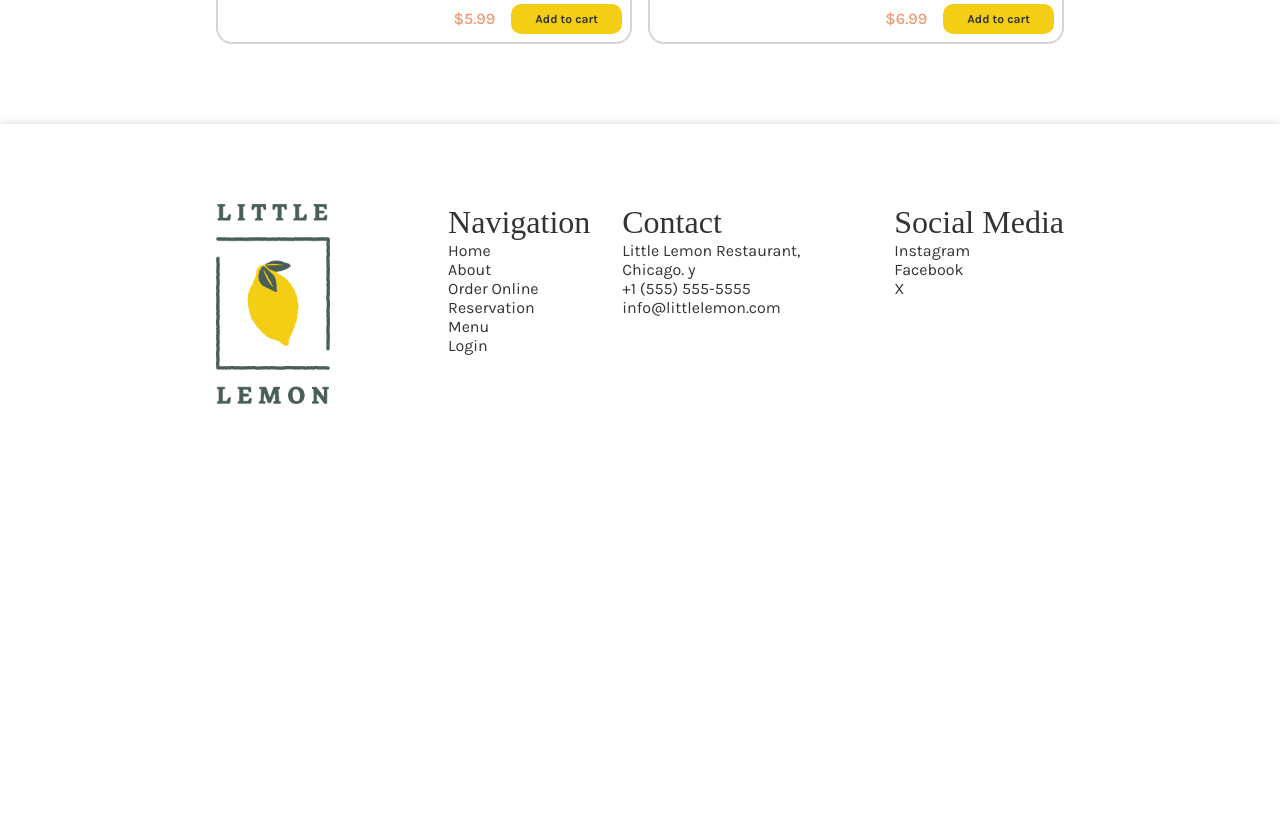
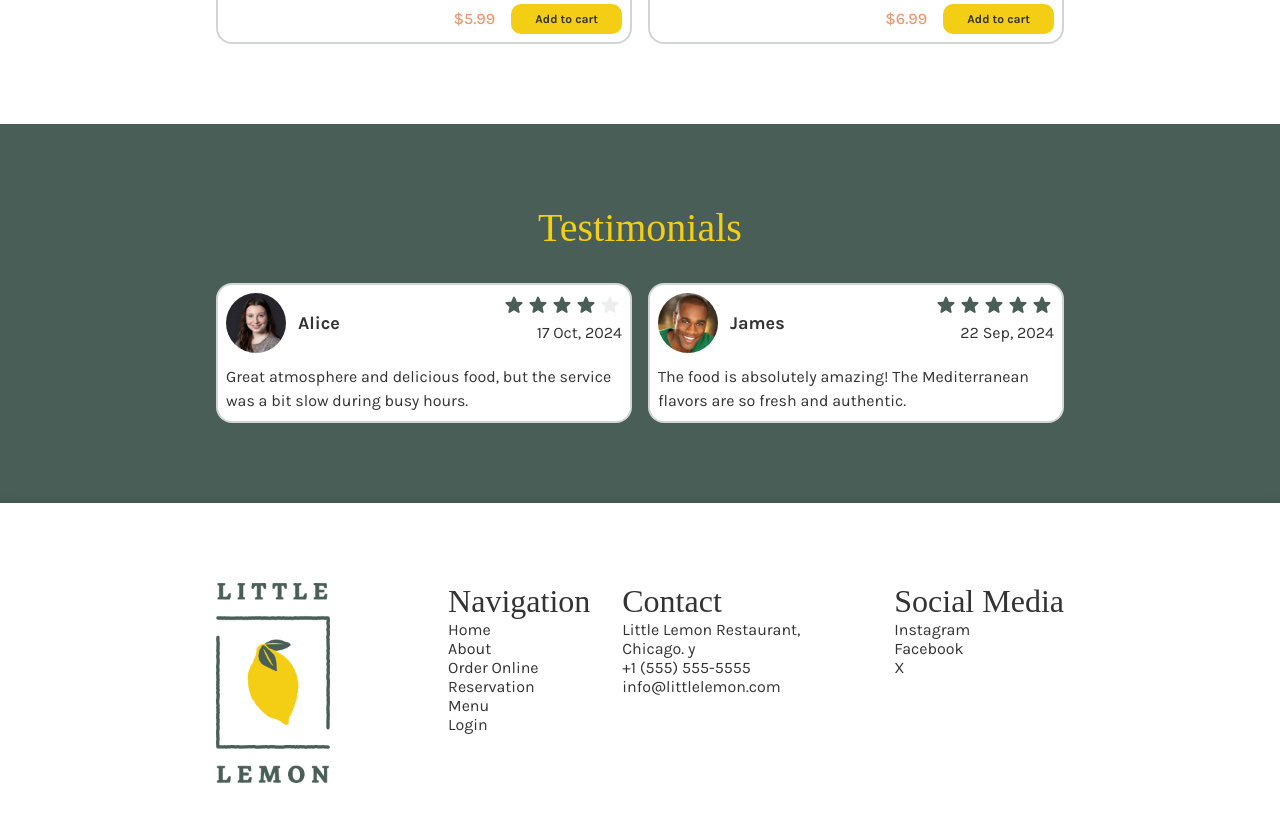
Before and after one commit to thedanieldiya/littlelemon, a React (Create React App) app: page / in a window 1280 px wide. Shown: the part 1125-1946 px from the top of the page. Before the commit the page ends 1609 px from the top, so only its background shows below. Built offline with nearby package versions, Linux system fonts and the light colour scheme; a web font is replaced by a local one.

Commit message:
testimonials

```diff
--- a/src/assets/index.js
+++ b/src/assets/index.js
@@ -5,3 +5,5 @@ export { default as GreekSalad } from "./greekSalad.jpg";
 export { default as LemonDessert } from "./lemonDessert.jpg";
 export { default as Bruschetta } from "./bruschetta.jpg";
 export { default as Nachos } from "./nachos.jpg";
+export { default as Alice } from "./alice.jpg";
+export { default as James } from "./james.jpg";
--- a/src/pages/home/Home.jsx
+++ b/src/pages/home/Home.jsx
@@ -2,12 +2,14 @@ import React from "react";
 import "./home.css";
 import Hero from "./hero/Hero";
 import Specials from "./specials/Specials";
+import Testimonials from "./testimonials/Testimonials";
 
 const Home = () => {
 	return (
 		<>
 			<Hero />
 			<Specials />
+			<Testimonials />
 		</>
 	);
 };
--- /dev/null
+++ b/src/pages/home/testimonials/TestimonialCard.jsx
@@ -0,0 +1,45 @@
+const TestimonialCard = ({ image, name, stars, date, testimony }) => {
+	const renderStars = () => {
+		const totalStars = 5; // Maximum number of stars
+		const starElements = [];
+
+		for (let i = 1; i <= totalStars; i++) {
+			starElements.push(
+				<svg
+					key={i}
+					xmlns="http://www.w3.org/2000/svg"
+					width="24px"
+					height="24px"
+					viewBox="0 0 24 24"
+					className={`star ${i <= stars ? "filled" : "empty"}`}
+				>
+					<path
+						fill={i <= stars ? "var(--green)" : "var(--s-grey)"}
+						d="m12 17.27l4.15 2.51c.76.46 1.69-.22 1.49-1.08l-1.1-4.72l3.67-3.18c.67-.58.31-1.68-.57-1.75l-4.83-.41l-1.89-4.46c-.34-.81-1.5-.81-1.84 0L9.19 8.63l-4.83.41c-.88.07-1.24 1.17-.57 1.75l3.67 3.18l-1.1 4.72c-.2.86.73 1.54 1.49 1.08z"
+					></path>
+				</svg>
+			);
+		}
+		return starElements;
+	};
+
+	return (
+		<article className="testimonial__card">
+			<div className="testimonial__header">
+				<div className="testifier">
+					<img src={image} alt={name} />
+					<p className="card__title">{name}</p>
+				</div>
+				<div className="testifier__details">
+					<span className="testifier__ratings">
+						{renderStars()} {/* Render the stars based on the rating */}
+					</span>
+					<p className="paragraph__text">{date}</p>
+				</div>
+			</div>
+			<p className="paragraph__text">{testimony}</p>
+		</article>
+	);
+};
+
+export default TestimonialCard;
--- a/src/pages/home/testimonials/Testimonials.jsx
+++ b/src/pages/home/testimonials/Testimonials.jsx
@@ -1,10 +1,26 @@
 import React from "react";
 import "./testimonials.css";
+import { testimonies } from "./testimonies";
+import TestimonialCard from "./TestimonialCard";
 
 const Testimonials = () => {
 	return (
 		<div className="testimonials">
-			<section className="section"></section>
+			<section className="section">
+				<h2 className="sub__title">Testimonials</h2>
+				<div className="special__meals">
+					{testimonies.map(({ name, testimony, image, stars, date }) => (
+						<TestimonialCard
+							key={name}
+							name={name}
+							testimony={testimony}
+							image={image}
+							stars={stars}
+							date={date}
+						/>
+					))}
+				</div>
+			</section>
 		</div>
 	);
 };
--- a/src/pages/home/testimonials/testimonials.css
+++ b/src/pages/home/testimonials/testimonials.css
@@ -0,0 +1,74 @@
+.testimonials {
+	background: var(--green);
+}
+
+.testimonials h2 {
+	color: var(--yellow);
+	width: fit-content;
+	margin: 0 auto;
+	margin-bottom: 32px;
+}
+
+.testimonial__card {
+	border-radius: 16px;
+	border: 2px solid var(--green-25);
+	transition: all 0.4s ease-in-out;
+	padding: 8px;
+	gap: 12px;
+	display: flex;
+	background-color: #fff;
+	flex-direction: column;
+}
+
+.testimonial__header {
+	display: flex;
+	align-items: start;
+	justify-content: space-between;
+}
+
+.testifier {
+	display: flex;
+	align-items: center;
+	gap: 12px;
+}
+
+.testifier__details {
+	display: flex;
+	flex-direction: column;
+	align-items: end;
+}
+
+.testimonial__card p {
+	color: var(--s-black);
+}
+
+.testimonial__card > p {
+	width: 100%;
+}
+
+.testimonial__card img {
+	height: 60px;
+	width: 60px;
+	object-fit: cover;
+	border-radius: 50%;
+}
+
+.testimonial__card:hover {
+	box-shadow: 0px 2px 18px rgba(198, 198, 198, 0.25);
+	scale: 1.02;
+	transform-origin: bottom;
+}
+
+@media screen and (max-width: 768px) {
+	.testimonial__card img {
+		height: 60px;
+		width: 60px;
+	}
+}
+
+@media screen and (max-width: 540px) {
+	.testimonial__card img {
+		height: 54px;
+		width: 54px;
+	}
+}
--- /dev/null
+++ b/src/pages/home/testimonials/testimonies.js
@@ -0,0 +1,20 @@
+import { Alice, James } from "../../../assets";
+
+export const testimonies = [
+	{
+		name: "Alice",
+		testimony:
+			"Great atmosphere and delicious food, but the service was a bit slow during busy hours.",
+		image: Alice,
+		stars: 4,
+		date: "17 Oct, 2024",
+	},
+	{
+		name: "James ",
+		testimony:
+			"The food is absolutely amazing! The Mediterranean flavors are so fresh and authentic.",
+		image: James,
+		stars: 5,
+		date: "22 Sep, 2024",
+	},
+];
```
Also changed, not shown: src/assets/alice.jpg (added), src/assets/james.jpg (added).
